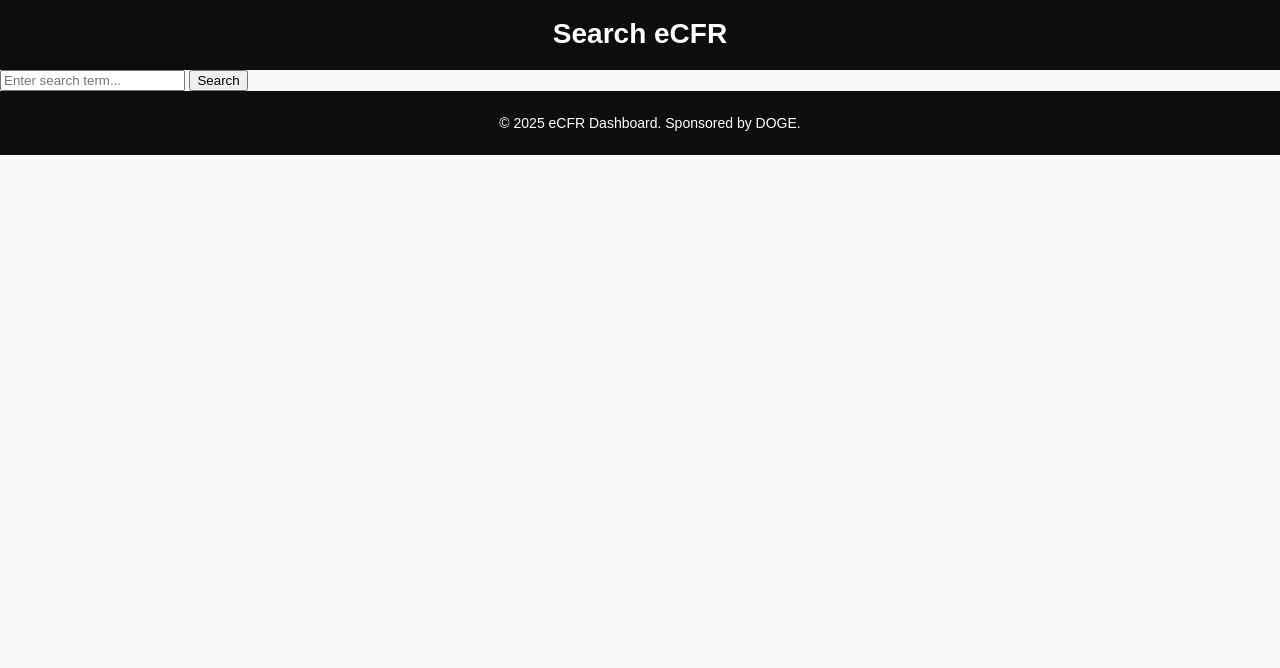
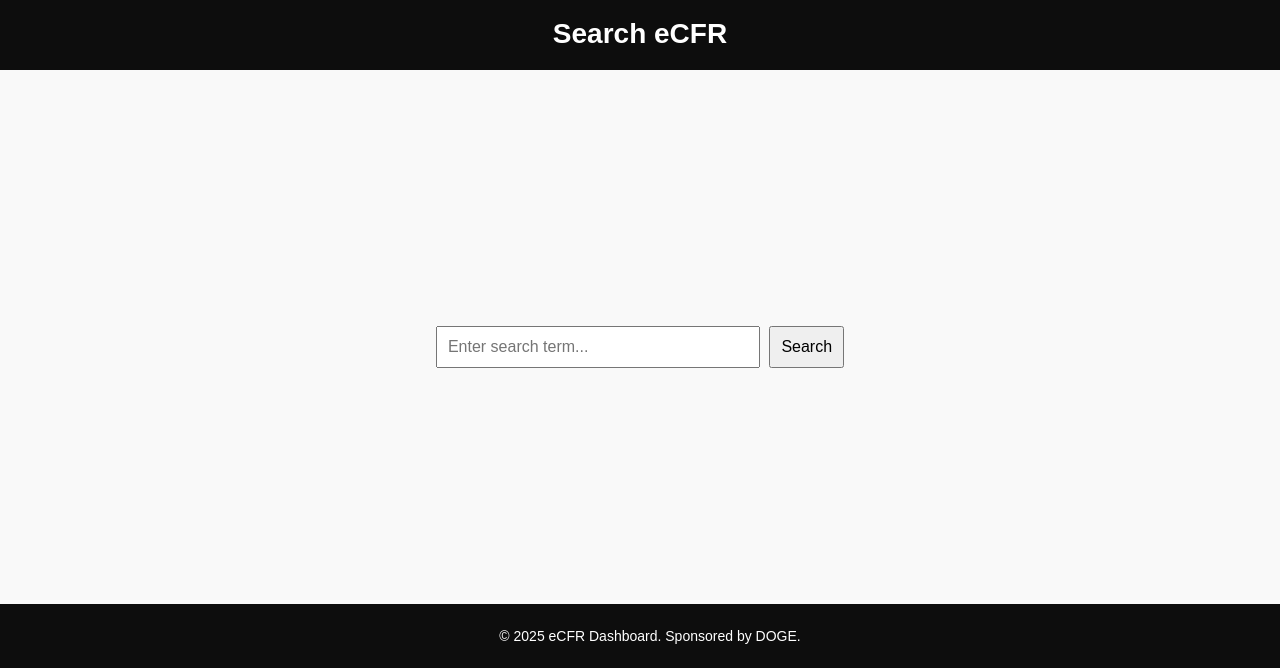
Before and after one commit to Sherlock-Doge/agency-data-viewer, a plain HTML site: page search.html in a window 1280 px wide. Shown: the part 132-800 px from the top of the page. Drawn offline with Linux system fonts and the light colour scheme.

Commit message:
Update search.html

```diff
--- a/search.html
+++ b/search.html
@@ -6,13 +6,21 @@
     <title>eCFR Search</title>
     <link rel="stylesheet" href="styles.css">
     <style>
+        /* ✅ Full Page Layout (Ensures Footer Stays at Bottom) */
+        html, body {
+            height: 100%;
+            display: flex;
+            flex-direction: column;
+            margin: 0;
+        }
+
         /* ✅ Header Styling */
         header {
-            background-color: #0d0d0d; /* ✅ Solid black header */
+            background-color: #0d0d0d;
             padding: 10px 20px;
             display: flex;
             align-items: center;
-            justify-content: space-between; /* ✅ Ensures left/right alignment */
+            justify-content: space-between;
         }
 
         /* ✅ Left Section of Header */
@@ -35,7 +43,7 @@
         /* ✅ Home Link Styling */
         .header-title a {
             text-decoration: none;
-            color: white; /* ✅ Large, bold, white */
+            color: white;
         }
 
         /* ✅ Right Side of Header */
@@ -46,18 +54,47 @@
             text-decoration: none;
         }
 
-        /* ✅ Main Page Title Styling (Centered in Header) */
+        /* ✅ Page Title Styling (Centered in Header) */
         .page-title {
             font-size: 28px;
             font-weight: bold;
             color: white;
             text-align: center;
             padding: 20px 0;
-            background-color: #0d0d0d; /* ✅ Black header bar */
+            background-color: #0d0d0d;
             margin: 0;
         }
 
-        /* ✅ Footer Styling */
+        /* ✅ Centers Main Content and Adds Space */
+        .main-content {
+            flex-grow: 1;
+            display: flex;
+            flex-direction: column;
+            align-items: center;
+            justify-content: center;
+            padding: 30px 0; /* Adds space above/below */
+        }
+
+        /* ✅ Search Box Styling */
+        .search-container {
+            text-align: center;
+            margin-top: 20px;
+        }
+
+        #searchQuery {
+            padding: 10px;
+            width: 300px;
+            font-size: 16px;
+        }
+
+        button {
+            padding: 10px;
+            font-size: 16px;
+            margin-left: 5px;
+            cursor: pointer;
+        }
+
+        /* ✅ Footer Stays at Bottom */
         footer {
             background-color: #0d0d0d;
             padding: 10px;
@@ -80,10 +117,11 @@
         </div>
     </header>
 
-    <!-- Page Title (Centered Inside Header) -->
+    <!-- Page Title (Inside Header Bar) -->
     <h2 class="page-title">Search eCFR</h2>
 
-    <!-- Search Box -->
+    <!-- Main Content -->
+    <div class="main-content">
         <div class="search-container">
             <input type="text" id="searchQuery" placeholder="Enter search term...">
             <button onclick="performSearch()">Search</button>
@@ -91,6 +129,7 @@
 
         <!-- Search Results -->
         <div id="searchResults"></div>
+    </div>
 
     <!-- Footer -->
     <footer>
```
Lines whose indentation alone changed are shown as unchanged.
